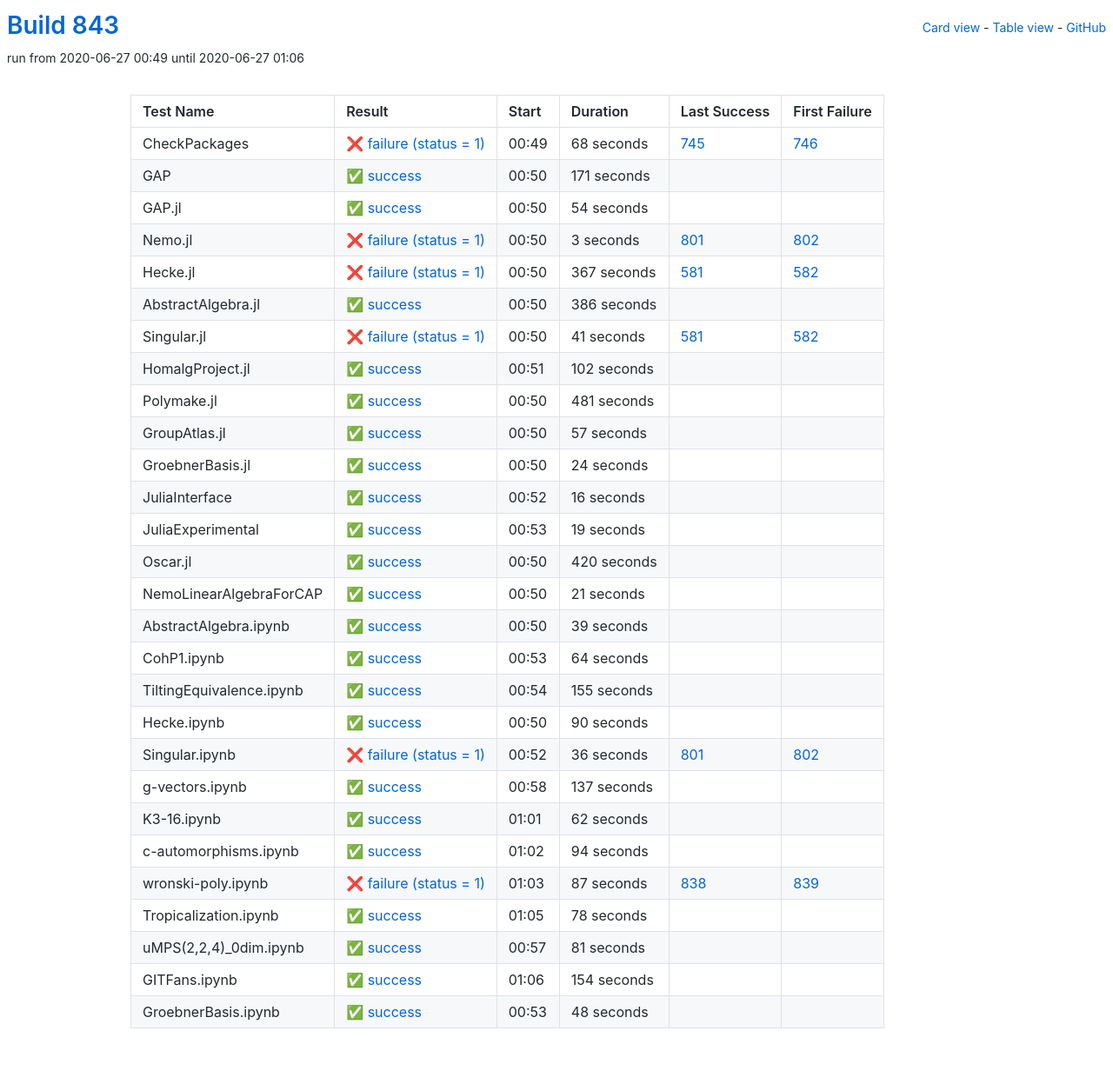
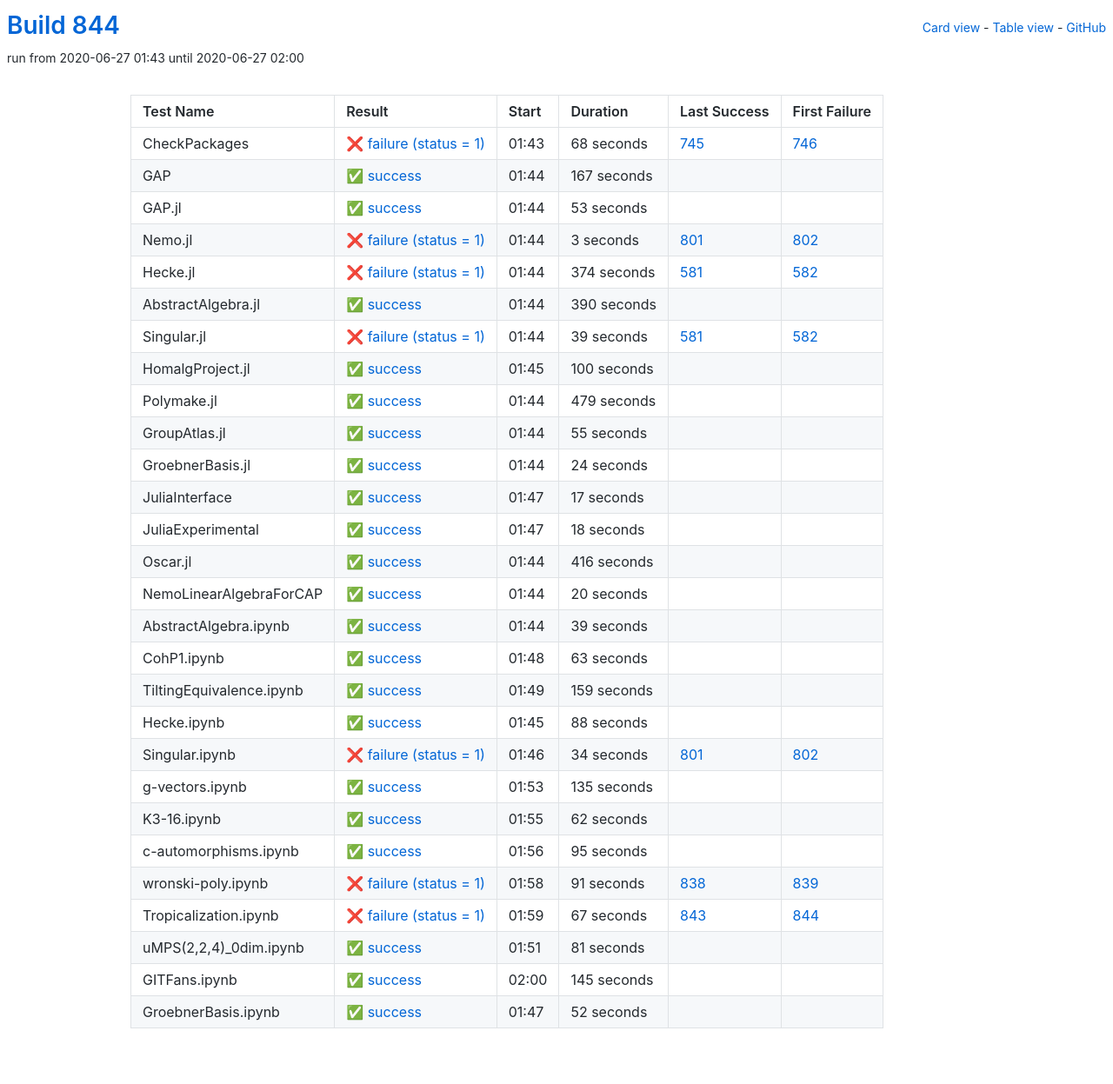
Before and after one commit to oscar-system/oscar-ci-status-1.4, a Jekyll site: the page built from table.html, in a window 1280 px wide. Shown: the whole page at 87% size. Built offline with Jekyll 4.4.1, drawn with Linux system fonts in a browser that asks for light colours.

Commit message:
Build #844

```diff
--- a/_data/ci.yml
+++ b/_data/ci.yml
@@ -1,6 +1,6 @@
 ---
-build: 843
-build_url: https://oscarci.mathematik.uni-kl.de/job/oscar-julia-1.4/843/
+build: 844
+build_url: https://oscarci.mathematik.uni-kl.de/job/oscar-julia-1.4/844/
 job: oscar-julia-1.4
 organization: oscar-system
 repo: oscar-ci-status-1.4
@@ -8,8 +8,8 @@ repourl: https://github.com/oscar-system/oscar-ci-status-1.4
 tests:
 - name: CheckPackages
   id: checkpackages
-  log: https://oscarci.mathematik.uni-kl.de/job/oscar-julia-1.4/843/artifact/logs/build-843/CheckPackages.log
-  start: 2020-06-27 00:49
+  log: https://oscarci.mathematik.uni-kl.de/job/oscar-julia-1.4/844/artifact/logs/build-844/CheckPackages.log
+  start: 2020-06-27 01:43
   success: false
   exitcode: 1
   status: failure
@@ -20,32 +20,32 @@ tests:
   first_failure_url: https://oscarci.mathematik.uni-kl.de/job/oscar-julia-1.4/746/
 - name: GAP
   id: gap
-  log: https://oscarci.mathematik.uni-kl.de/job/oscar-julia-1.4/843/artifact/logs/build-843/GAP.log
-  start: 2020-06-27 00:50
+  log: https://oscarci.mathematik.uni-kl.de/job/oscar-julia-1.4/844/artifact/logs/build-844/GAP.log
+  start: 2020-06-27 01:44
   success: true
   exitcode: 0
   status: success
-  duration: 171
+  duration: 167
   last_success: false
   last_success_url:
   first_failure: false
   first_failure_url:
 - name: GAP.jl
   id: gap-jl
-  log: https://oscarci.mathematik.uni-kl.de/job/oscar-julia-1.4/843/artifact/logs/build-843/GAP.jl.log
-  start: 2020-06-27 00:50
+  log: https://oscarci.mathematik.uni-kl.de/job/oscar-julia-1.4/844/artifact/logs/build-844/GAP.jl.log
+  start: 2020-06-27 01:44
   success: true
   exitcode: 0
   status: success
-  duration: 54
+  duration: 53
   last_success: false
   last_success_url:
   first_failure: false
   first_failure_url:
 - name: Nemo.jl
   id: nemo-jl
-  log: https://oscarci.mathematik.uni-kl.de/job/oscar-julia-1.4/843/artifact/logs/build-843/Nemo.jl.log
-  start: 2020-06-27 00:50
+  log: https://oscarci.mathematik.uni-kl.de/job/oscar-julia-1.4/844/artifact/logs/build-844/Nemo.jl.log
+  start: 2020-06-27 01:44
   success: false
   exitcode: 1
   status: failure
@@ -56,80 +56,80 @@ tests:
   first_failure_url: https://oscarci.mathematik.uni-kl.de/job/oscar-julia-1.4/802/
 - name: Hecke.jl
   id: hecke-jl
-  log: https://oscarci.mathematik.uni-kl.de/job/oscar-julia-1.4/843/artifact/logs/build-843/Hecke.jl.log
-  start: 2020-06-27 00:50
+  log: https://oscarci.mathematik.uni-kl.de/job/oscar-julia-1.4/844/artifact/logs/build-844/Hecke.jl.log
+  start: 2020-06-27 01:44
   success: false
   exitcode: 1
   status: failure
-  duration: 367
+  duration: 374
   last_success: 581
   last_success_url: https://oscarci.mathematik.uni-kl.de/job/oscar-julia-1.4/581/
   first_failure: 582
   first_failure_url: https://oscarci.mathematik.uni-kl.de/job/oscar-julia-1.4/582/
 - name: AbstractAlgebra.jl
   id: abstractalgebra-jl
-  log: https://oscarci.mathematik.uni-kl.de/job/oscar-julia-1.4/843/artifact/logs/build-843/AbstractAlgebra.jl.log
-  start: 2020-06-27 00:50
+  log: https://oscarci.mathematik.uni-kl.de/job/oscar-julia-1.4/844/artifact/logs/build-844/AbstractAlgebra.jl.log
+  start: 2020-06-27 01:44
   success: true
   exitcode: 0
   status: success
-  duration: 386
+  duration: 390
   last_success: false
   last_success_url:
   first_failure: false
   first_failure_url:
 - name: Singular.jl
   id: singular-jl
-  log: https://oscarci.mathematik.uni-kl.de/job/oscar-julia-1.4/843/artifact/logs/build-843/Singular.jl.log
-  start: 2020-06-27 00:50
+  log: https://oscarci.mathematik.uni-kl.de/job/oscar-julia-1.4/844/artifact/logs/build-844/Singular.jl.log
+  start: 2020-06-27 01:44
   success: false
   exitcode: 1
   status: failure
-  duration: 41
+  duration: 39
   last_success: 581
   last_success_url: https://oscarci.mathematik.uni-kl.de/job/oscar-julia-1.4/581/
   first_failure: 582
   first_failure_url: https://oscarci.mathematik.uni-kl.de/job/oscar-julia-1.4/582/
 - name: HomalgProject.jl
   id: homalgproject-jl
-  log: https://oscarci.mathematik.uni-kl.de/job/oscar-julia-1.4/843/artifact/logs/build-843/HomalgProject.jl.log
-  start: 2020-06-27 00:51
+  log: https://oscarci.mathematik.uni-kl.de/job/oscar-julia-1.4/844/artifact/logs/build-844/HomalgProject.jl.log
+  start: 2020-06-27 01:45
   success: true
   exitcode: 0
   status: success
-  duration: 102
+  duration: 100
   last_success: false
   last_success_url:
   first_failure: false
   first_failure_url:
 - name: Polymake.jl
   id: polymake-jl
-  log: https://oscarci.mathematik.uni-kl.de/job/oscar-julia-1.4/843/artifact/logs/build-843/Polymake.jl.log
-  start: 2020-06-27 00:50
+  log: https://oscarci.mathematik.uni-kl.de/job/oscar-julia-1.4/844/artifact/logs/build-844/Polymake.jl.log
+  start: 2020-06-27 01:44
   success: true
   exitcode: 0
   status: success
-  duration: 481
+  duration: 479
   last_success: false
   last_success_url:
   first_failure: false
   first_failure_url:
 - name: GroupAtlas.jl
   id: groupatlas-jl
-  log: https://oscarci.mathematik.uni-kl.de/job/oscar-julia-1.4/843/artifact/logs/build-843/GroupAtlas.jl.log
-  start: 2020-06-27 00:50
+  log: https://oscarci.mathematik.uni-kl.de/job/oscar-julia-1.4/844/artifact/logs/build-844/GroupAtlas.jl.log
+  start: 2020-06-27 01:44
   success: true
   exitcode: 0
   status: success
-  duration: 57
+  duration: 55
   last_success: false
   last_success_url:
   first_failure: false
   first_failure_url:
 - name: GroebnerBasis.jl
   id: groebnerbasis-jl
-  log: https://oscarci.mathematik.uni-kl.de/job/oscar-julia-1.4/843/artifact/logs/build-843/GroebnerBasis.jl.log
-  start: 2020-06-27 00:50
+  log: https://oscarci.mathematik.uni-kl.de/job/oscar-julia-1.4/844/artifact/logs/build-844/GroebnerBasis.jl.log
+  start: 2020-06-27 01:44
   success: true
   exitcode: 0
   status: success
@@ -140,56 +140,56 @@ tests:
   first_failure_url:
 - name: JuliaInterface
   id: juliainterface
-  log: https://oscarci.mathematik.uni-kl.de/job/oscar-julia-1.4/843/artifact/logs/build-843/JuliaInterface.log
-  start: 2020-06-27 00:52
+  log: https://oscarci.mathematik.uni-kl.de/job/oscar-julia-1.4/844/artifact/logs/build-844/JuliaInterface.log
+  start: 2020-06-27 01:47
   success: true
   exitcode: 0
   status: success
-  duration: 16
+  duration: 17
   last_success: false
   last_success_url:
   first_failure: false
   first_failure_url:
 - name: JuliaExperimental
   id: juliaexperimental
-  log: https://oscarci.mathematik.uni-kl.de/job/oscar-julia-1.4/843/artifact/logs/build-843/JuliaExperimental.log
-  start: 2020-06-27 00:53
+  log: https://oscarci.mathematik.uni-kl.de/job/oscar-julia-1.4/844/artifact/logs/build-844/JuliaExperimental.log
+  start: 2020-06-27 01:47
   success: true
   exitcode: 0
   status: success
-  duration: 19
+  duration: 18
   last_success: false
   last_success_url:
   first_failure: false
   first_failure_url:
 - name: Oscar.jl
   id: oscar-jl
-  log: https://oscarci.mathematik.uni-kl.de/job/oscar-julia-1.4/843/artifact/logs/build-843/Oscar.jl.log
-  start: 2020-06-27 00:50
+  log: https://oscarci.mathematik.uni-kl.de/job/oscar-julia-1.4/844/artifact/logs/build-844/Oscar.jl.log
+  start: 2020-06-27 01:44
   success: true
   exitcode: 0
   status: success
-  duration: 420
+  duration: 416
   last_success: false
   last_success_url:
   first_failure: false
   first_failure_url:
 - name: NemoLinearAlgebraForCAP
   id: nemolinearalgebraforcap
-  log: https://oscarci.mathematik.uni-kl.de/job/oscar-julia-1.4/843/artifact/logs/build-843/NemoLinearAlgebraForCAP.log
-  start: 2020-06-27 00:50
+  log: https://oscarci.mathematik.uni-kl.de/job/oscar-julia-1.4/844/artifact/logs/build-844/NemoLinearAlgebraForCAP.log
+  start: 2020-06-27 01:44
   success: true
   exitcode: 0
   status: success
-  duration: 21
+  duration: 20
   last_success: false
   last_success_url:
   first_failure: false
   first_failure_url:
 - name: AbstractAlgebra.ipynb
   id: abstractalgebra-ipynb
-  log: https://oscarci.mathematik.uni-kl.de/job/oscar-julia-1.4/843/artifact/logs/build-843/AbstractAlgebra.ipynb.log
-  start: 2020-06-27 00:50
+  log: https://oscarci.mathematik.uni-kl.de/job/oscar-julia-1.4/844/artifact/logs/build-844/AbstractAlgebra.ipynb.log
+  start: 2020-06-27 01:44
   success: true
   exitcode: 0
   status: success
@@ -200,68 +200,68 @@ tests:
   first_failure_url:
 - name: CohP1.ipynb
   id: cohp1-ipynb
-  log: https://oscarci.mathematik.uni-kl.de/job/oscar-julia-1.4/843/artifact/logs/build-843/CohP1.ipynb.log
-  start: 2020-06-27 00:53
+  log: https://oscarci.mathematik.uni-kl.de/job/oscar-julia-1.4/844/artifact/logs/build-844/CohP1.ipynb.log
+  start: 2020-06-27 01:48
   success: true
   exitcode: 0
   status: success
-  duration: 64
+  duration: 63
   last_success: false
   last_success_url:
   first_failure: false
   first_failure_url:
 - name: TiltingEquivalence.ipynb
   id: tiltingequivalence-ipynb
-  log: https://oscarci.mathematik.uni-kl.de/job/oscar-julia-1.4/843/artifact/logs/build-843/TiltingEquivalence.ipynb.log
-  start: 2020-06-27 00:54
+  log: https://oscarci.mathematik.uni-kl.de/job/oscar-julia-1.4/844/artifact/logs/build-844/TiltingEquivalence.ipynb.log
+  start: 2020-06-27 01:49
   success: true
   exitcode: 0
   status: success
-  duration: 155
+  duration: 159
   last_success: false
   last_success_url:
   first_failure: false
   first_failure_url:
 - name: Hecke.ipynb
   id: hecke-ipynb
-  log: https://oscarci.mathematik.uni-kl.de/job/oscar-julia-1.4/843/artifact/logs/build-843/Hecke.ipynb.log
-  start: 2020-06-27 00:50
+  log: https://oscarci.mathematik.uni-kl.de/job/oscar-julia-1.4/844/artifact/logs/build-844/Hecke.ipynb.log
+  start: 2020-06-27 01:45
   success: true
   exitcode: 0
   status: success
-  duration: 90
+  duration: 88
   last_success: false
   last_success_url:
   first_failure: false
   first_failure_url:
 - name: Singular.ipynb
   id: singular-ipynb
-  log: https://oscarci.mathematik.uni-kl.de/job/oscar-julia-1.4/843/artifact/logs/build-843/Singular.ipynb.log
-  start: 2020-06-27 00:52
+  log: https://oscarci.mathematik.uni-kl.de/job/oscar-julia-1.4/844/artifact/logs/build-844/Singular.ipynb.log
+  start: 2020-06-27 01:46
   success: false
   exitcode: 1
   status: failure
-  duration: 36
+  duration: 34
   last_success: 801
   last_success_url: https://oscarci.mathematik.uni-kl.de/job/oscar-julia-1.4/801/
   first_failure: 802
   first_failure_url: https://oscarci.mathematik.uni-kl.de/job/oscar-julia-1.4/802/
 - name: g-vectors.ipynb
   id: g-vectors-ipynb
-  log: https://oscarci.mathematik.uni-kl.de/job/oscar-julia-1.4/843/artifact/logs/build-843/g-vectors.ipynb.log
-  start: 2020-06-27 00:58
+  log: https://oscarci.mathematik.uni-kl.de/job/oscar-julia-1.4/844/artifact/logs/build-844/g-vectors.ipynb.log
+  start: 2020-06-27 01:53
   success: true
   exitcode: 0
   status: success
-  duration: 137
+  duration: 135
   last_success: false
   last_success_url:
   first_failure: false
   first_failure_url:
 - name: K3-16.ipynb
   id: k3-16-ipynb
-  log: https://oscarci.mathematik.uni-kl.de/job/oscar-julia-1.4/843/artifact/logs/build-843/K3-16.ipynb.log
-  start: 2020-06-27 01:01
+  log: https://oscarci.mathematik.uni-kl.de/job/oscar-julia-1.4/844/artifact/logs/build-844/K3-16.ipynb.log
+  start: 2020-06-27 01:55
   success: true
   exitcode: 0
   status: success
@@ -272,44 +272,44 @@ tests:
   first_failure_url:
 - name: c-automorphisms.ipynb
   id: c-automorphisms-ipynb
-  log: https://oscarci.mathematik.uni-kl.de/job/oscar-julia-1.4/843/artifact/logs/build-843/c-automorphisms.ipynb.log
-  start: 2020-06-27 01:02
+  log: https://oscarci.mathematik.uni-kl.de/job/oscar-julia-1.4/844/artifact/logs/build-844/c-automorphisms.ipynb.log
+  start: 2020-06-27 01:56
   success: true
   exitcode: 0
   status: success
-  duration: 94
+  duration: 95
   last_success: false
   last_success_url:
   first_failure: false
   first_failure_url:
 - name: wronski-poly.ipynb
   id: wronski-poly-ipynb
-  log: https://oscarci.mathematik.uni-kl.de/job/oscar-julia-1.4/843/artifact/logs/build-843/wronski-poly.ipynb.log
-  start: 2020-06-27 01:03
+  log: https://oscarci.mathematik.uni-kl.de/job/oscar-julia-1.4/844/artifact/logs/build-844/wronski-poly.ipynb.log
+  start: 2020-06-27 01:58
   success: false
   exitcode: 1
   status: failure
-  duration: 87
+  duration: 91
   last_success: 838
   last_success_url: https://oscarci.mathematik.uni-kl.de/job/oscar-julia-1.4/838/
   first_failure: 839
   first_failure_url: https://oscarci.mathematik.uni-kl.de/job/oscar-julia-1.4/839/
 - name: Tropicalization.ipynb
   id: tropicalization-ipynb
-  log: https://oscarci.mathematik.uni-kl.de/job/oscar-julia-1.4/843/artifact/logs/build-843/Tropicalization.ipynb.log
-  start: 2020-06-27 01:05
-  success: true
-  exitcode: 0
-  status: success
-  duration: 78
-  last_success: false
-  last_success_url:
-  first_failure: false
-  first_failure_url:
+  log: https://oscarci.mathematik.uni-kl.de/job/oscar-julia-1.4/844/artifact/logs/build-844/Tropicalization.ipynb.log
+  start: 2020-06-27 01:59
+  success: false
+  exitcode: 1
+  status: failure
+  duration: 67
+  last_success: 843
+  last_success_url: https://oscarci.mathematik.uni-kl.de/job/oscar-julia-1.4/843/
+  first_failure: 844
+  first_failure_url: https://oscarci.mathematik.uni-kl.de/job/oscar-julia-1.4/844/
 - name: uMPS(2,2,4)_0dim.ipynb
   id: umps-2-2-4-0dim-ipynb
-  log: https://oscarci.mathematik.uni-kl.de/job/oscar-julia-1.4/843/artifact/logs/build-843/uMPS-2-2-4-_0dim.ipynb.log
-  start: 2020-06-27 00:57
+  log: https://oscarci.mathematik.uni-kl.de/job/oscar-julia-1.4/844/artifact/logs/build-844/uMPS-2-2-4-_0dim.ipynb.log
+  start: 2020-06-27 01:51
   success: true
   exitcode: 0
   status: success
@@ -320,24 +320,24 @@ tests:
   first_failure_url:
 - name: GITFans.ipynb
   id: gitfans-ipynb
-  log: https://oscarci.mathematik.uni-kl.de/job/oscar-julia-1.4/843/artifact/logs/build-843/GITFans.ipynb.log
-  start: 2020-06-27 01:06
+  log: https://oscarci.mathematik.uni-kl.de/job/oscar-julia-1.4/844/artifact/logs/build-844/GITFans.ipynb.log
+  start: 2020-06-27 02:00
   success: true
   exitcode: 0
   status: success
-  duration: 154
+  duration: 145
   last_success: false
   last_success_url:
   first_failure: false
   first_failure_url:
 - name: GroebnerBasis.ipynb
   id: groebnerbasis-ipynb
-  log: https://oscarci.mathematik.uni-kl.de/job/oscar-julia-1.4/843/artifact/logs/build-843/GroebnerBasis.ipynb.log
-  start: 2020-06-27 00:53
+  log: https://oscarci.mathematik.uni-kl.de/job/oscar-julia-1.4/844/artifact/logs/build-844/GroebnerBasis.ipynb.log
+  start: 2020-06-27 01:47
   success: true
   exitcode: 0
   status: success
-  duration: 48
+  duration: 52
   last_success: false
   last_success_url:
   first_failure: false
```
Also changed, not shown: README.md.
